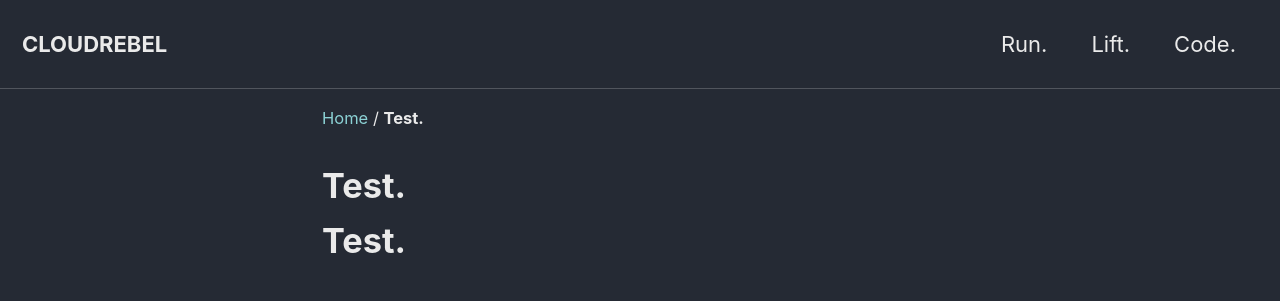
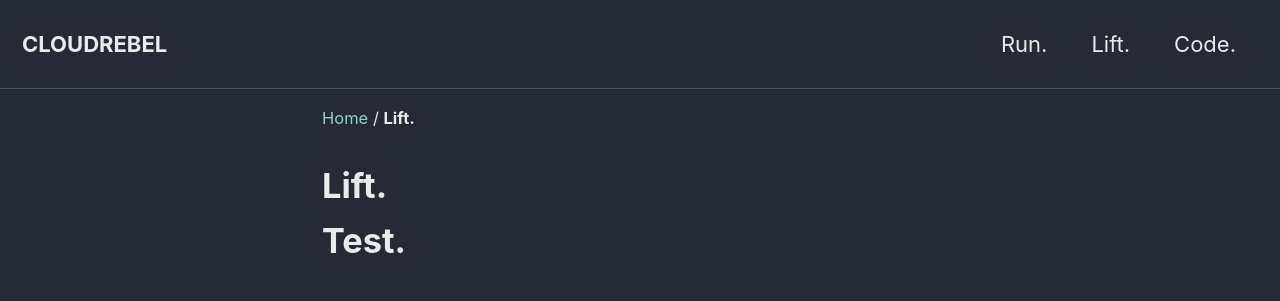
Before and after one commit to bhoogenboom/bhoogenboom.github.io, a Jekyll site: the page built from _pages/lift.md, in a window 1280 px wide. Shown: the top 301 px of the page. Built offline with Jekyll 4.4.1, drawn with Linux system fonts in a browser that asks for light colours; cached includes are drawn as plain includes; our own code applies the rules of GitHub Pages for plain Markdown files; part of the change alters nothing that is shown.

Commit message:
Change Lift.md

```diff
--- a/_pages/lift.md
+++ b/_pages/lift.md
@@ -1,7 +1,7 @@
 ---
 permalink: /lift/
-# title: "Lift."
-layout: archive
+title: "Lift."
+layout: collection
 author_profile: false
 ---
 
```
